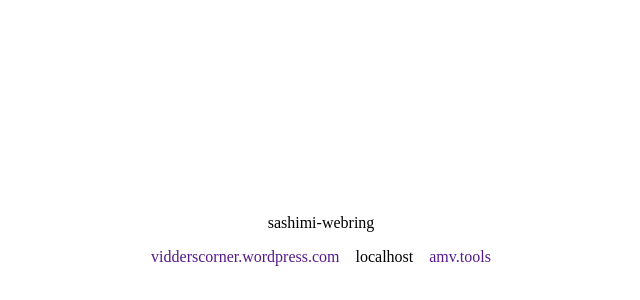
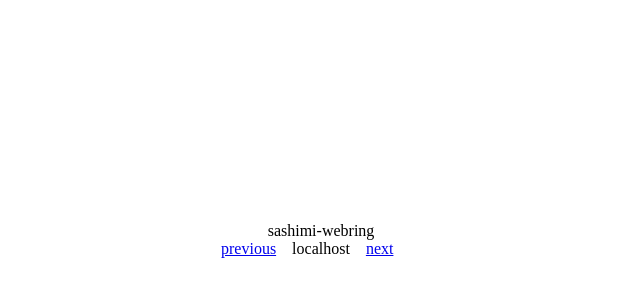
Before and after one commit to reisir/webring-widget, a plain HTML site: page index.html in a window 1280 px wide. Shown: the part 160-460 px from the top of the page, without its empty margins (319-959 px from the left). Drawn offline with Linux system fonts and the light colour scheme; a web font is replaced by a local one.

Commit message:
make font selectable

```diff
--- a/index.html
+++ b/index.html
@@ -2,28 +2,45 @@
   <head>
     <title>webring-widget</title>
     <meta name="viewport" content="width=device-width, initial-scale=1.0" />
-
     <style>
       @font-face {
-        font-family: "webring";
+        font-family: "DotGothic16";
         font-style: normal;
         font-weight: 400;
         src: url(./fonts/DotGothic16-Regular.ttf) format("truetype");
       }
+      @font-face {
+        font-family: "Kosugi Maru";
+        font-style: normal;
+        font-weight: 400;
+        src: url(./fonts/KosugiMaru-Regular.ttf) format("truetype");
+      }
+      @font-face {
+        font-family: "Mochiy Pop P One";
+        font-style: normal;
+        font-weight: 400;
+        src: url(./fonts/MochiyPopPOne-Regular.ttf) format("truetype");
+      }
+      @font-face {
+        font-family: "Rampart One";
+        font-style: normal;
+        font-weight: 400;
+        src: url(./fonts/RampartOne-Regular.ttf) format("truetype");
+      }
     </style>
-
     <link rel="stylesheet" href="styles/widget.css" />
   </head>
 
   <body>
-    <container>
+    <widget>
       <span id="title">sashimi-webring</span>
       <links>
-        <a href="" id="previous">Previous</a>
-        <span id="current"></span>
-        <a href="" id="next">Next</a>
+        <span id="current">
+          <a href="" target="_top" class="anchored" id="previous">previous</a>
+          <a href="" target="_top" class="anchored" id="next">next</a>
+        </span>
       </links>
-    </container>
+    </widget>
     <script src="scripts/sites.js"></script>
     <script src="scripts/widget.js"></script>
   </body>
--- a/scripts/sites.js
+++ b/scripts/sites.js
@@ -1,3 +1,4 @@
+// Array of sites in the webring
 const sites = [
   { domain: "amv.tools", url: "https://amv.tools/" },
   { domain: "sashimi.khat.us", url: "https://sashimi.khat.us" },
@@ -7,6 +8,8 @@ const sites = [
   },
   { domain: "honouproductions.net.net", url: "https://honouproductions.net/" },
 ];
+
+// Do not edit the following
 
 // monkeywrench a circular access method to the array
 sites.circular = (i) => {
--- a/scripts/widget.js
+++ b/scripts/widget.js
@@ -1,42 +1,50 @@
-// Gets referrer
-function getReferrer() {
-  const referrer = document.referrer || document.location;
-  if (!referrer) return;
-  const url = new URL(referrer);
-  return url.hostname || "";
+// Get widget embed url and params
+const localURL = new URL(window.location);
+const localParams = localURL.searchParams;
+
+// Get widget elements
+const $widget = document.getElementsByTagName("widget")[0];
+const $current = document.getElementById("current");
+const $previous = document.getElementById("previous");
+const $next = document.getElementById("next");
+const $title = document.getElementById("title");
+
+// Override font-family to start loading the font asap
+{
+  const fontFamily = localParams.get("font");
+  if (fontFamily) $widget.style.fontFamily = fontFamily;
 }
 
-// Sets middle item content
-function setCurrentItem() {
-  const element = document.getElementById("current");
-  element.textContent = getReferrer();
+// Get referrer
+const referrer = (() => {
+  const r = document.referrer || document.location;
+  if (!r) return;
+  else return new URL(r).hostname;
+})();
+
+// Set middle item content
+{
+  $current.prepend(referrer);
 }
 
-// Allows widget title overrides
-function setWidgetTitle() {
-  const url = new URL(window.location);
-  const params = url.searchParams;
-  const name = params.get("name");
-  if (!name) return;
-  const element = document.getElementById("title");
-  element.textContent = params.get("name");
+// Allow widget title overrides
+{
+  const title = localParams.get("title");
+  if (!title) {
+  } else {
+    if (title == 0 || title == "false") $title.remove();
+    else $title.textContent = title;
+  }
 }
 
-function setPreviousAndNext() {
-  const referrer = getReferrer();
-  const currentIndex = sites.findIndex((s) => s.domain === getReferrer());
+// Set previous and next href from sites
+{
+  const currentIndex = sites.findIndex((s) => s.domain === referrer);
+  if (currentIndex === -1) console.error(`You'r not in the webring!!! D:`);
 
   const previous = sites.circular(currentIndex - 1);
-  const previousElement = document.getElementById("previous");
-  previousElement.textContent = previous.domain;
+  $previous.href = previous.url;
 
   const next = sites.circular(currentIndex + 1);
-  const nextElement = document.getElementById("next");
-  nextElement.textContent = next.domain;
-
-  console.log(previous, next);
+  $next.href = next.url;
 }
-
-setCurrentItem();
-setPreviousAndNext();
-setWidgetTitle();
--- a/styles/widget.css
+++ b/styles/widget.css
@@ -1,19 +1,17 @@
-* {
-  font-family: webring;
-  text-decoration: none;
+:root {
+  --webring-widget-gap: 1rem;
 }
 
-container,
+widget,
 links {
   width: 100%;
   width: 100%;
   display: flex;
   align-items: center;
   justify-content: center;
-  gap: 1rem;
 }
 
-container {
+widget {
   height: 100%;
   flex-direction: column;
 }
@@ -21,3 +19,20 @@ container {
 links {
   flex-direction: row;
 }
+
+#current {
+  position: relative;
+}
+
+.anchored {
+  position: absolute;
+  top: 0;
+}
+
+#previous.anchored {
+  right: calc(100% + var(--webring-widget-gap));
+}
+
+#next.anchored {
+  left: calc(100% + var(--webring-widget-gap));
+}
```
Also changed, not shown: 1 other file.
